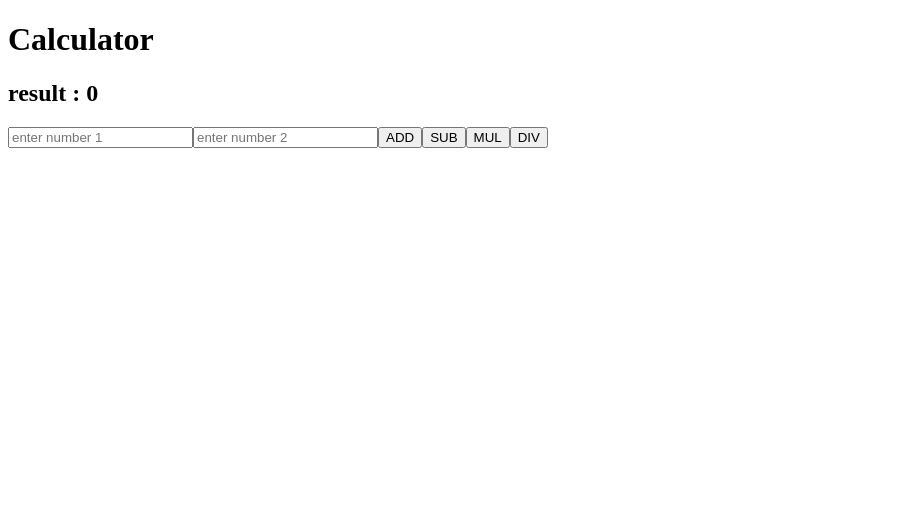
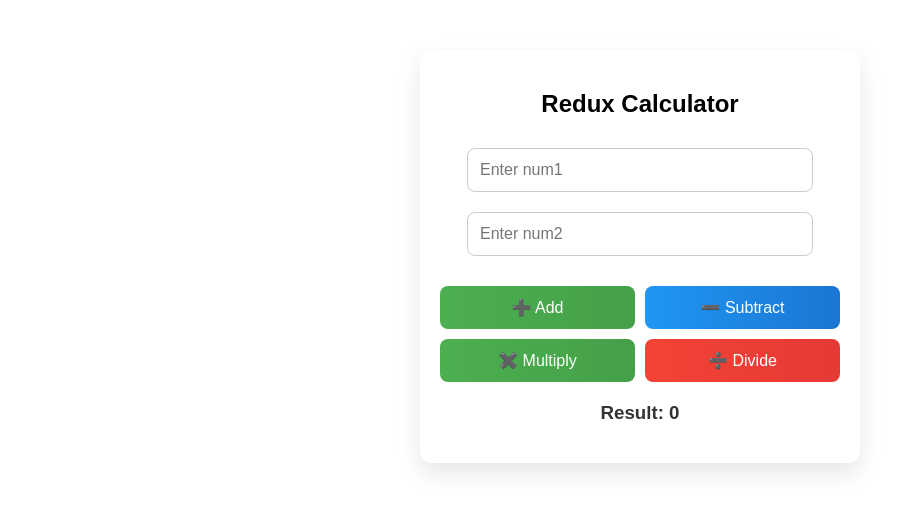
Before and after one commit to sayyedrabeeh/Python-FullStack, a React (Create React App) app in the folder full_react/: page / in a window 1280 px wide. Shown: the top 512 px of the page, without its empty margins (0-910 px from the left). Built offline with nearby package versions, Linux system fonts and the light colour scheme.

Commit message:
react pratical calculotor  with redux

```diff
--- a/full_react/src/react3/pratical/calculator_redux.jsx
+++ b/full_react/src/react3/pratical/calculator_redux.jsx
@@ -1,65 +1,136 @@
 import React from "react";
-import {createSlice,configureStore } from '@reduxjs/toolkit'
-import { useDispatch,useSelector} from 'react-redux'
-import Calc from "../../react2/calculator_usecontext";
+import { createSlice, configureStore } from "@reduxjs/toolkit";
+import { Provider, useDispatch, useSelector } from "react-redux";
 
+ const calcSlice = createSlice({
+  name: "Calc",
+  initialState: {
+    result: 0,
+    num1: 0,
+    num2: 0,
+  },
+  reducers: {
+    add: (state) => {
+      state.result = state.num1 + state.num2;
+    },
+    sub: (state) => {
+      state.result = state.num1 - state.num2;
+    },
+    mul: (state) => {
+      state.result = state.num1 * state.num2;
+    },
+    div: (state) => {
+      state.result = state.num2 !== 0 ? state.num1 / state.num2 : "Error";
+    },
+    setNum1: (state, action) => {
+      state.num1 = Number(action.payload);
+    },
+    setNum2: (state, action) => {
+      state.num2 = Number(action.payload);
+    },
+  },
+});
 
-const calcSlice = createSlice({
-    name:'Calc',
-    initialState:{
-        result:0,
-        num1:0,
-        num2:0
-    },
-    reducers:{
-        add:(state) =>{
-            state.result = state.num1 +state.num2
-        },
-        sub:(state) =>{
-            state.result = state.num1 -state.num2
-        },
-        mul:(state) =>{
-            state.result = state.num1 * state.num2
-        },
-        div:(state) =>{
-            state.result = state.num2 !== 0 ? state.num1 / state.num2 :'error'
-        },
-        setnum1:(state,action) =>{
-            state.num1 = action.payload
-        },
-        setnum2:(state,action) =>{
-            state.num2 = action.payload
-        }
-    }
-})
-
-const {setnum1,setnum2,add,sub,mul,div} = calcSlice.actions
+const { add, sub, mul, div, setNum1, setNum2 } = calcSlice.actions;
 
 const store = configureStore({
-    reducer:{
-        Calc:calcSlice.reducer
-    }
-})
+  reducer: {
+    Calc: calcSlice.reducer,
+  },
+});
 
-export {store}
+export { store }
 
-function Calculator(){
-    const result = useSelector((state) => state.Calc.result)
-    const dispatch = useDispatch()
-    return(
-        <>
-        <h1>Calculator</h1>
-        <h2>result : { result }</h2>
+function Calculator() {
+  const { num1, num2, result } = useSelector((state) => state.Calc);
+  const dispatch = useDispatch();
 
-        <input onChange={(e) =>dispatch(setnum1(Number(e.target.value)))} type="number" placeholder="enter number 1"/>
-        <input onChange={(e) =>dispatch(setnum2(Number(e.target.value)))} type="number" placeholder="enter number 2"/>
+  const containerStyle = {
+    maxWidth: "400px",
+    margin: "50px auto",
+    padding: "20px",
+    boxShadow: "0 10px 25px rgba(0,0,0,0.1)",
+    borderRadius: "12px",
+    textAlign: "center",
+    background: "#ffffff",
+    fontFamily: "Arial, sans-serif",
+  };
 
-        <button onClick={() =>dispatch(add())}>ADD</button>
-        <button onClick={() =>dispatch(sub())}>SUB</button>
-        <button onClick={() =>dispatch(mul())}>MUL</button>
-        <button onClick={() =>dispatch(div())}>DIV</button>
-        </>
-    )
+  const inputStyle = {
+    padding: "12px",
+    margin: "10px 0",
+    fontSize: "16px",
+    width: "80%",
+    border: "1px solid #ccc",
+    borderRadius: "8px",
+    outline: "none",
+  };
+
+  const buttonGroupStyle = {
+    display: "grid",
+    gridTemplateColumns: "repeat(2, 1fr)",
+    gap: "10px",
+    marginTop: "20px",
+  };
+
+  const buttonStyle = {
+    padding: "12px",
+    fontSize: "16px",
+    cursor: "pointer",
+    border: "none",
+    borderRadius: "8px",
+    color: "#fff",
+    background: "linear-gradient(to right, #4CAF50, #45A049)",
+    transition: "transform 0.2s ease, box-shadow 0.2s ease",
+  };
+
+  const buttonSecondary = {
+    ...buttonStyle,
+    background: "linear-gradient(to right, #2196F3, #1976D2)",
+  };
+
+  const buttonDanger = {
+    ...buttonStyle,
+    background: "linear-gradient(to right, #f44336, #e53935)",
+  };
+
+  return (
+    <div style={containerStyle}>
+      <h2>Redux Calculator</h2>
+
+      <input
+        style={inputStyle}
+        type="number"
+
+        onChange={(e) => dispatch(setNum1(e.target.value))}
+        placeholder="Enter num1"
+      />
+
+      <input
+        style={inputStyle}
+        type="number"
+
+        onChange={(e) => dispatch(setNum2(e.target.value))}
+        placeholder="Enter num2"
+      />
+
+      <div style={buttonGroupStyle}>
+        <button style={buttonStyle} onClick={() => dispatch(add())}>
+          ➕ Add
+        </button>
+        <button style={buttonSecondary} onClick={() => dispatch(sub())}>
+          ➖ Subtract
+        </button>
+        <button style={buttonStyle} onClick={() => dispatch(mul())}>
+          ✖️ Multiply
+        </button>
+        <button style={buttonDanger} onClick={() => dispatch(div())}>
+          ➗ Divide
+        </button>
+      </div>
+
+      <h3 style={{ marginTop: "20px", color: "#333" }}>Result: {result}</h3>
+    </div>
+  );
 }
-
-export default Calculator;
+export default Calculator
```
